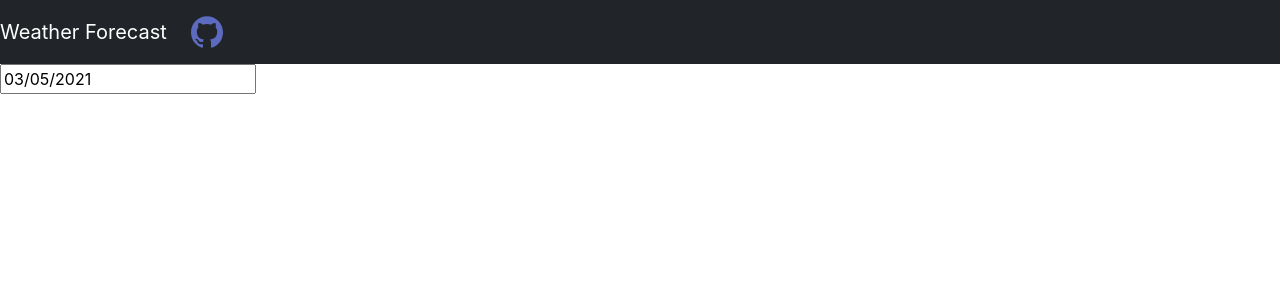
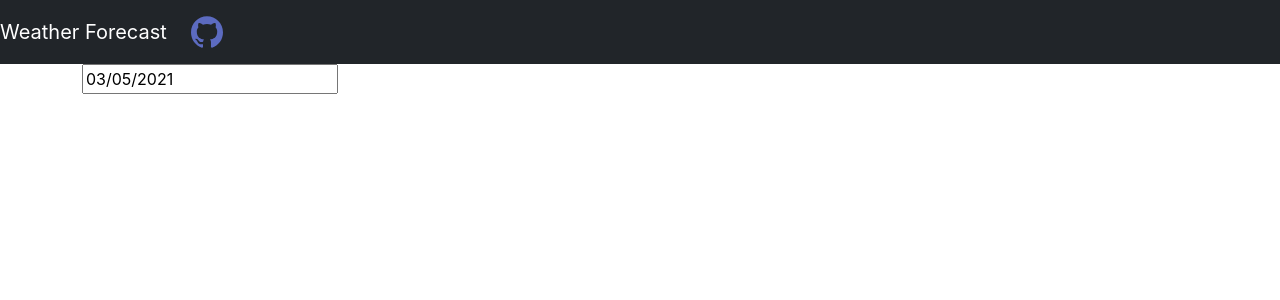
Before and after one commit to rickithadi/cognizantDemo, a React (Create React App) app: page / in a window 1280 px wide. Shown: the top 300 px of the page. Built offline with nearby package versions, Linux system fonts and the light colour scheme.

Commit message:
datepicker wokring and string is parsed, formatted for api call

```diff
--- a/package.json
+++ b/package.json
@@ -12,6 +12,7 @@
     "@types/react-datepicker": "^3.1.5",
     "@types/react-dom": "^17.0.0",
     "axios": "^0.21.1",
+    "proptypes": "^1.1.0",
     "react": "^17.0.1",
     "react-bootstrap": "^1.5.1",
     "react-datepicker": "^3.6.0",
--- a/src/App.tsx
+++ b/src/App.tsx
@@ -63,9 +63,12 @@ function App() {
     return (
         <div>
             <Header />
+            <Container >
             <DateTimePicker />
             {/*      <LocationList />
                 <ImageContainer />  */}
+
+            </Container>
         </div>
     );
 }
--- a/src/components/DateTimePicker.tsx
+++ b/src/components/DateTimePicker.tsx
@@ -1,9 +1,17 @@
 import DatePicker from 'react-datepicker'
-import { useState } from 'react'
+import "react-datepicker/dist/react-datepicker.css";
+import { useState, useEffect } from 'react'
 const DateTimePicker = () => {
     const [startDate, setStartDate] = useState<Date | null>(new Date());
+    useEffect(() => {
+        //manipulate the formData {date:YYYY-MM-DD, time:HH:MM} to to form a valid query string
+        const encodedDateTime =startDate&& encodeURIComponent(startDate.toISOString() + "T10:00:00")
+        // defaulting the time to 10am
+        console.log(encodedDateTime)
+        // props.setQueryString(encodedDateTime);
+    }, [startDate]);
     return (
-        <DatePicker selected={startDate} onChange={date => date && setStartDate(date as Date)} />
+        <DatePicker selected={startDate} minDate={new Date()} onChange={date => date && setStartDate(date as Date)} />
     )
 }
 export default DateTimePicker
```
Also changed, not shown: 2 other files (tests, documents, lock files or other folders).
